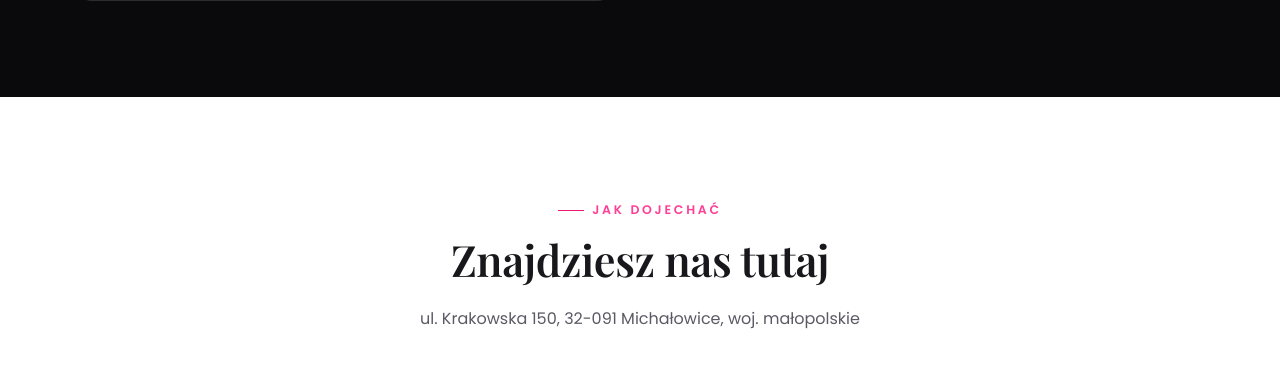
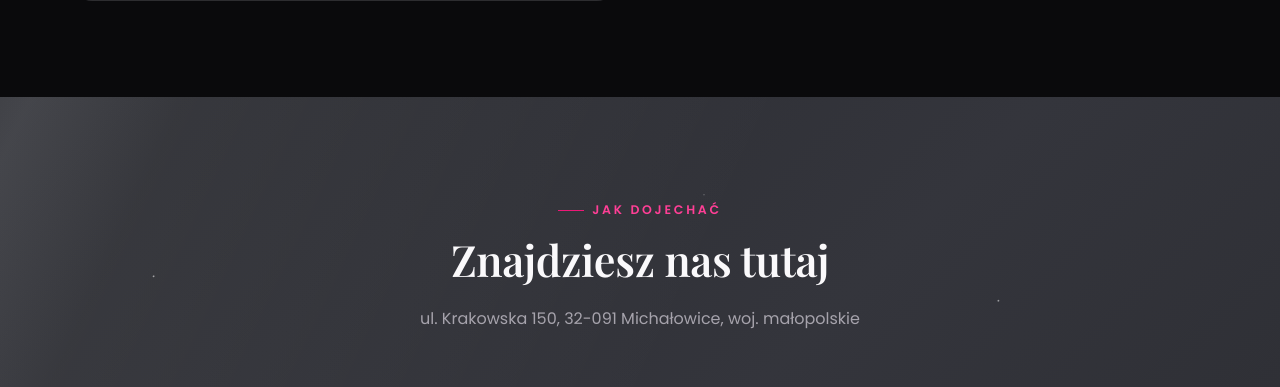
Before and after one commit to 78781978/maszcikwiatek, a PHP site: page /kontakt.html in a window 1280 px wide. Shown: the part 2067-2454 px from the top of the page. Run offline with PHP 8.4, Linux system fonts and the light colour scheme; some web fonts are replaced.

Commit message:
Revert alternating sections from white to animated graphite glitter
.section-alt is back to a dark theme (matching the rest of the site)
but as a graphite gradient instead of the old flat dark gray, with a
subtle slow-moving silver sheen and a handful of softly twinkling
sparkle points layered on top - a light, minimal shimmer rather than
a busy texture. Removed the white-background text-color overrides
since default light text works again on the dark graphite base.

```diff
--- a/assets/css/style.css
+++ b/assets/css/style.css
@@ -83,10 +83,42 @@ h3{ font-size:1.35rem; }
 p{ margin:0 0 1em; color:var(--gray); }
 .container{ width:100%; max-width:1180px; margin:0 auto; padding:0 24px; }
 section{ padding:96px 0; position:relative; }
-.section-alt{ background:#ffffff; }
-.section-alt .section-head h2{ color:#18181c; }
-.section-alt .section-head p{ color:#5c5964; }
-.section-alt .map-frame{ border-color:rgba(0,0,0,.14); }
+.section-alt{
+  position:relative; overflow:hidden;
+  background:linear-gradient(135deg, #2a2b30 0%, #34353c 50%, #2a2b30 100%);
+}
+.section-alt::before{
+  content:''; position:absolute; inset:-20%; pointer-events:none; z-index:0;
+  background:linear-gradient(115deg, transparent 35%, rgba(255,255,255,.05) 47%, rgba(226,228,235,.14) 50%, rgba(255,255,255,.05) 53%, transparent 65%);
+  background-size:220% 220%;
+  animation:graphite-shimmer 10s ease-in-out infinite;
+}
+.section-alt::after{
+  content:''; position:absolute; inset:0; pointer-events:none; z-index:0;
+  background-image:
+    radial-gradient(1.4px 1.4px at 12% 22%, rgba(255,255,255,.85), transparent),
+    radial-gradient(1px 1px at 28% 68%, rgba(255,255,255,.6), transparent),
+    radial-gradient(1.4px 1.4px at 47% 38%, rgba(255,255,255,.75), transparent),
+    radial-gradient(1px 1px at 63% 78%, rgba(255,255,255,.5), transparent),
+    radial-gradient(1.4px 1.4px at 78% 25%, rgba(255,255,255,.85), transparent),
+    radial-gradient(1px 1px at 88% 62%, rgba(255,255,255,.6), transparent),
+    radial-gradient(1.4px 1.4px at 20% 85%, rgba(255,255,255,.6), transparent),
+    radial-gradient(1px 1px at 55% 12%, rgba(255,255,255,.5), transparent),
+    radial-gradient(1px 1px at 95% 90%, rgba(255,255,255,.55), transparent);
+  animation:graphite-twinkle 4.5s ease-in-out infinite alternate;
+}
+.section-alt .container{ position:relative; z-index:1; }
+@keyframes graphite-shimmer{
+  0%,100%{ background-position:0% 0%; }
+  50%{ background-position:100% 100%; }
+}
+@keyframes graphite-twinkle{
+  0%{ opacity:.45; }
+  100%{ opacity:1; }
+}
+@media (prefers-reduced-motion:reduce){
+  .section-alt::before, .section-alt::after{ animation:none; }
+}
 
 .eyebrow{
   display:inline-flex; align-items:center; gap:8px;
```
